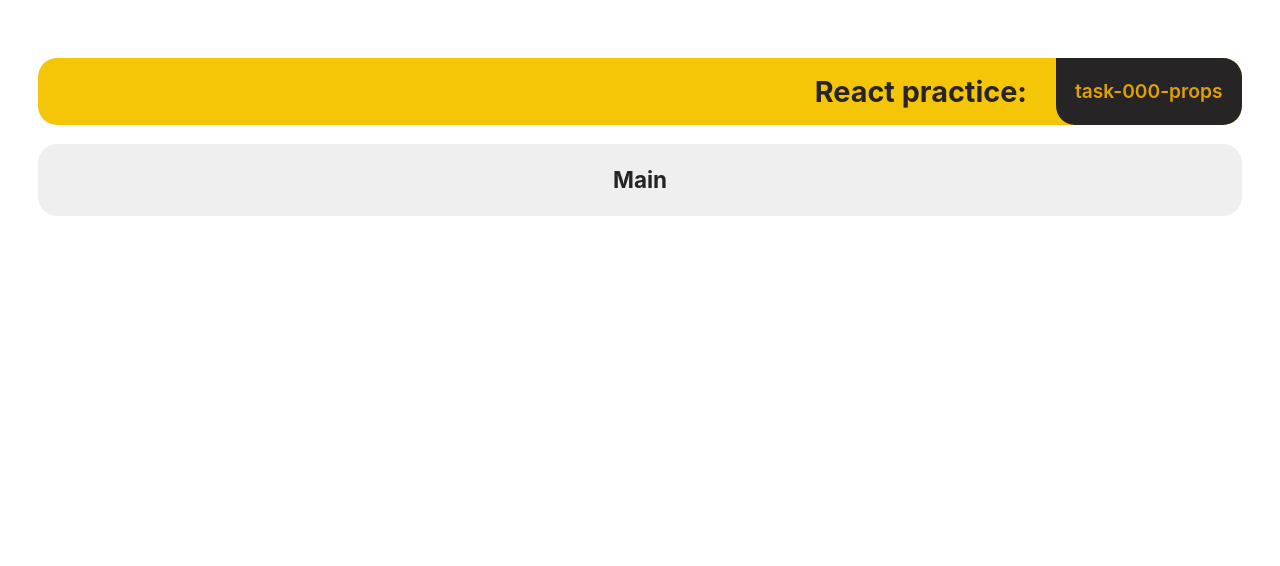
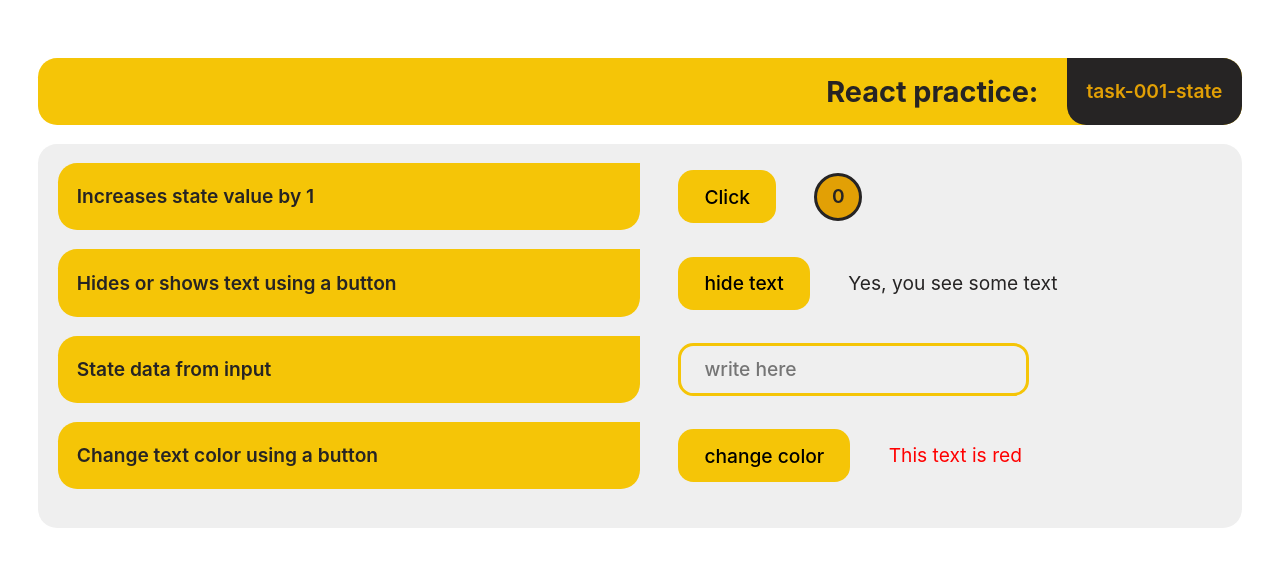
Before and after one commit to spacepocket1985/react-practice, a React (Vite) app: page / in a window 1280 px wide. Shown: the top 566 px of the page. Built offline with nearby package versions, Linux system fonts and the light colour scheme.

Commit message:
feat: add solution for 001-task

```diff
--- a/src/App.tsx
+++ b/src/App.tsx
@@ -1,6 +1,10 @@
 import { FC } from 'react';
 
 import { Header } from './components/layout/Header';
+import { IncreaseState } from './components/increaseState/IncreaseState';
+import { HideShowText } from './components/hideShowText/HideShowText';
+import { DataFromInput } from './components/controlInput/DataFromInput';
+import { ChangeTextColor } from './components/changeTextColor/ChangeTextColor';
 import './App.css';
 
 const App: FC = () => {
@@ -8,7 +12,10 @@ const App: FC = () => {
     <>
       <Header />
       <main>
-        <h3>Main</h3>
+        <IncreaseState />
+        <HideShowText />
+        <DataFromInput />
+        <ChangeTextColor />
       </main>
     </>
   );
--- /dev/null
+++ b/src/components/changeTextColor/ChangeTextColor.tsx
@@ -0,0 +1,20 @@
+import { useState } from 'react';
+import { WrapperComponent } from '../wrapperComponent/WrapperComponent';
+
+export const ChangeTextColor: React.FC = () => {
+  const [color, setColor] = useState('red');
+  const handleClick = () => {
+    setColor(color === 'red' ? 'blue' : 'red');
+  };
+  const someText = `This text is ${color}`;
+  const style = {
+    color: color,
+  };
+
+  return (
+    <WrapperComponent indicator="Сhange text color using a button">
+      <button onClick={handleClick}>{'change color'}</button>
+      <p style={style}>{someText}</p>
+    </WrapperComponent>
+  );
+};
--- /dev/null
+++ b/src/components/controlInput/DataFromInput.tsx
@@ -0,0 +1,20 @@
+import { useState } from 'react';
+import { WrapperComponent } from '../wrapperComponent/WrapperComponent';
+
+export const DataFromInput: React.FC = () => {
+  const [value, setIsValue] = useState('');
+  const handleInputCgange = (e: React.ChangeEvent<HTMLInputElement>) => {
+    setIsValue(e.currentTarget.value);
+  };
+
+  return (
+    <WrapperComponent indicator="State data from input">
+      <input
+        type="text"
+        onChange={handleInputCgange}
+        placeholder="write here"
+      />
+      <p>{value}</p>
+    </WrapperComponent>
+  );
+};
--- /dev/null
+++ b/src/components/hideShowText/HideShowText.tsx
@@ -0,0 +1,17 @@
+import { useState } from 'react';
+import { WrapperComponent } from '../wrapperComponent/WrapperComponent';
+
+export const HideShowText: React.FC = () => {
+  const [isVisible, setIsVisible] = useState(true);
+  const handleClick = () => {
+    setIsVisible(!isVisible);
+  };
+  const someVisibleText = 'Yes, you see some text';
+  const buttonLable = isVisible ? 'hide text' : 'show text';
+  return (
+    <WrapperComponent indicator="Hides or shows text using a button">
+      <button onClick={handleClick}>{buttonLable}</button>
+      {isVisible && <p>{someVisibleText}</p>}
+    </WrapperComponent>
+  );
+};
--- /dev/null
+++ b/src/components/increaseState/IncreaseState.tsx
@@ -0,0 +1,15 @@
+import { useState } from 'react';
+import { WrapperComponent } from '../wrapperComponent/WrapperComponent';
+
+export const IncreaseState: React.FC = () => {
+  const [count, setCount] = useState(0);
+  const handleIncreaseClick = () => {
+    setCount((count) => count + 1);
+  };
+  return (
+    <WrapperComponent indicator="Increases state value by 1">
+      <button onClick={handleIncreaseClick}>Click</button>
+      <p className="sphere">{count}</p>
+    </WrapperComponent>
+  );
+};
--- a/src/components/layout/Header.tsx
+++ b/src/components/layout/Header.tsx
@@ -4,7 +4,7 @@ export const Header: React.FC = () => {
   return (
     <header className="header">
       <h2 className="headerTitle">React practice: </h2>
-      <p className="subTitle">task-000-props</p>
+      <p className="subTitle">task-001-state</p>
     </header>
   );
 };
--- a/src/components/wrapperComponent/WrapperComponent.css
+++ b/src/components/wrapperComponent/WrapperComponent.css
@@ -14,3 +14,10 @@
   border-radius: 1rem;
   border-top-right-radius: 0;
 }
+
+.innerWrapper {
+  display: flex;
+  justify-content: center;
+  align-items: center;
+  gap: 2rem;
+}
--- a/src/components/wrapperComponent/WrapperComponent.tsx
+++ b/src/components/wrapperComponent/WrapperComponent.tsx
@@ -12,7 +12,7 @@ export const WrapperComponent: React.FC<WrapperProps> = ({
   return (
     <div className="wrapperComponent">
       <p className="indicator">{indicator}</p>
-      {children}
+      <div className="innerWrapper">{children}</div>
     </div>
   );
 };
--- a/src/index.css
+++ b/src/index.css
@@ -57,9 +57,10 @@ h1 {
   line-height: 1.1;
 }
 
-button {
+button,
+input {
   border-radius: 0.8rem;
-  border: 0.1rem solid transparent;
+  border: 0.2rem solid transparent;
   padding: 0.6em 1.2em;
   font-size: 1em;
   font-weight: 500;
@@ -75,3 +76,22 @@ button:focus,
 button:focus-visible {
   outline: 0.4rem auto -webkit-focus-ring-color;
 }
+
+.sphere {
+  display: flex;
+  align-items: center;
+  justify-content: center;
+  height: 2.5rem;
+  width: 2.5rem;
+  border-radius: 50%;
+  text-align: center;
+  padding: 1rem;
+  background-color: var(--third-color);
+  border: 0.2rem solid var(--main-color);
+  font-weight: 600;
+}
+
+input {
+  background-color: var(--first-color);
+  border: 0.2rem solid var(--second-color);
+}
```
